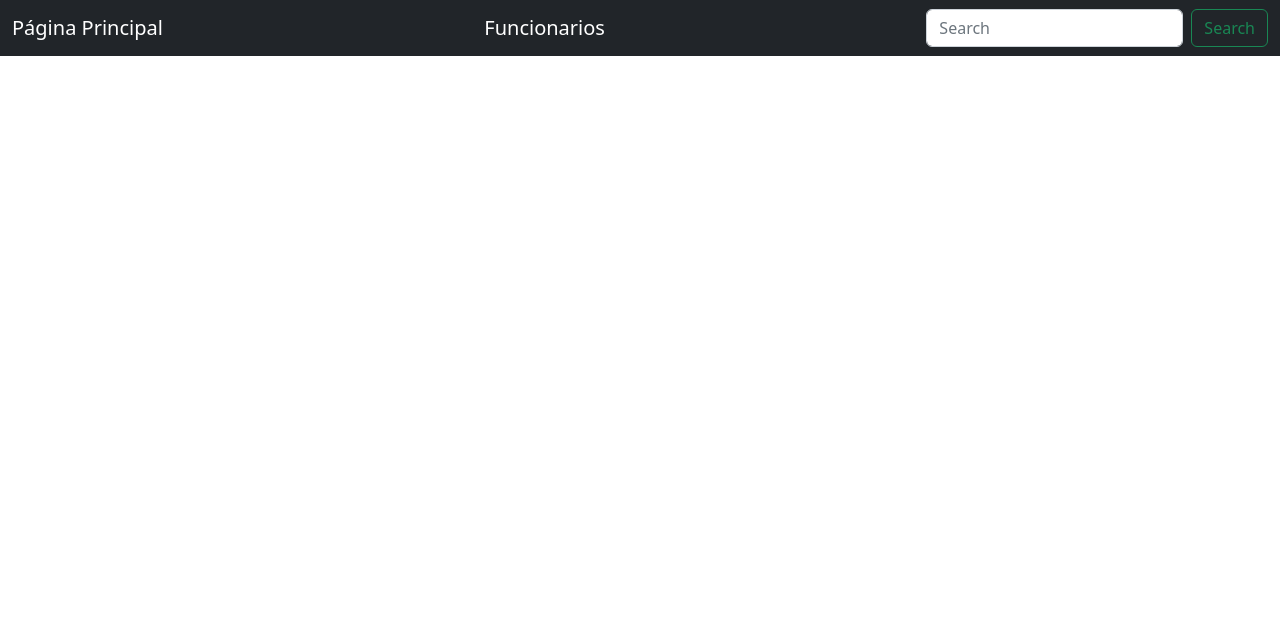
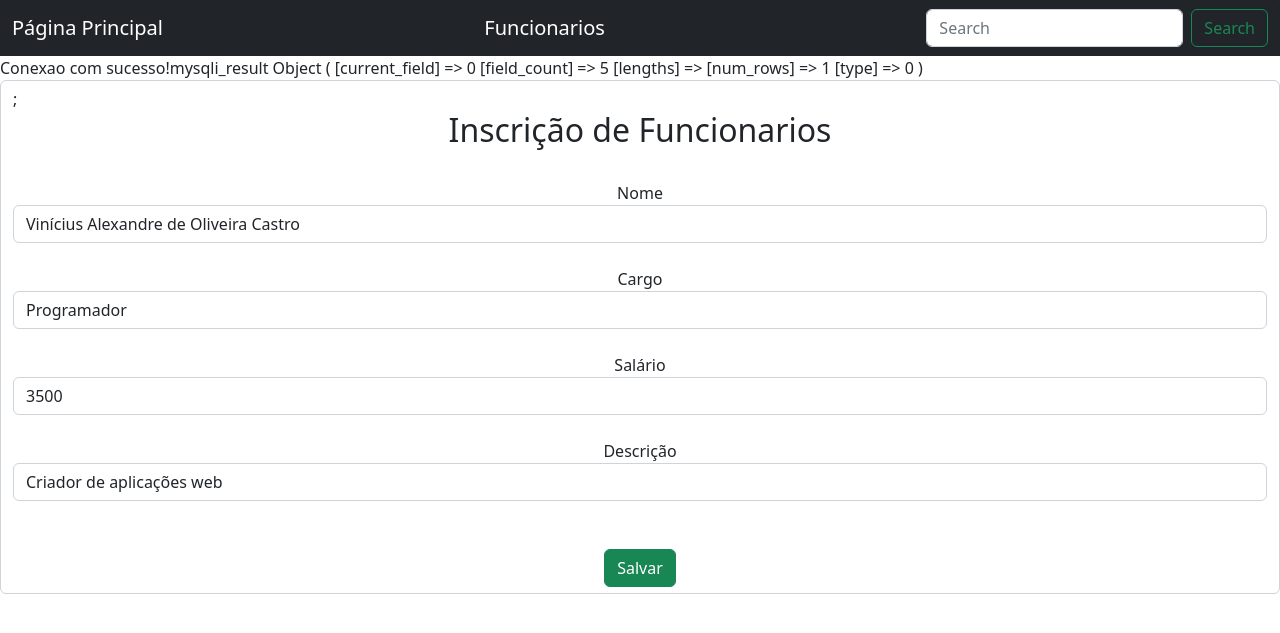
Before and after one commit to Vinicius2543/NocoesDaProgramassaoTeste, a PHP site: page /editarFuncionarios.php?id=1 in a window 1280 px wide. Shown: the top 633 px of the page. Run offline with PHP 8.4, Linux system fonts and the light colour scheme; data comes from the database, SQL or seed files in the repository; both versions use the stored data as it was after the commit.

Commit message:
Ultima atualizacao

```diff
--- a/editarFuncionarios.php
+++ b/editarFuncionarios.php
@@ -17,5 +17,58 @@
           </form>
       </div>
     </nav>
+    <?php
+    function conexao(){
+      $nomeServidor = "localhost";
+      $database = "database";
+      $usuario = "root";
+      $senha = "";
+
+      //criar a conexão
+      $conexao = mysqli_connect($nomeServidor, $usuario, $senha, $database);
+      //checagem de conexão
+      if(!$conexao){
+        die("ConeXão falhou: ".mysqli_connect_error());
+      }else{
+        echo "Conexao com sucesso!";
+      }
+      return $conexao;
+    }
+    function selectFuncionarios($id){
+      $conexao = conexao();
+      //executar o comando desejado (ou query)
+      $comando = "SELECT * FROM FUNCIONARIOS WHERE ID = $id";
+      $resultado_comando = mysqli_query($conexao, $comando) or die('Erro do envio no envio do comando: '.$conexao)." ".mysqli_error($conexao);
+      //exibir dados da tabela
+      return $resultado_comando;
+    }
+
+    //o get serve para pegar informações na barra de pesquisa
+    $funcionario = selectFuncionarios($_GET['id']);
+    print_r($funcionario)
+    ?>
+    <form class="form-control" action="" method="POST">;
+        <?php while($indice = mysqli_fetch_array($funcionario)){?>
+          <center>
+
+              <h2>Inscrição de Funcionarios</h2><br>
+
+              <label>Nome</label><br>
+              <input class="form-control" type="text" name="nome" required value="<?php echo $indice['nome'] ?>"><br>
+
+              <label>Cargo</label><br>
+              <input class="form-control" type="text" name="cargo" required value="<?php echo $indice['cargo'] ?>"><br>
+
+              <label>Salário</label><br>
+              <input class="form-control" type="number" name="salario" required value="<?php echo $indice['salario']?>"><br>
+
+              <label>Descrição</label><br>
+              <input class="form-control" type="text" name="descricao" required value="<?php echo $indice['descricao'] ?>"><br><br>
+
+              <button class="btn btn-success" type="submit">Salvar</button>
+
+          </center>
+        <?php } ?>
+      </form>
   </body>
 </htm>
--- a/funcionarios.php
+++ b/funcionarios.php
@@ -47,7 +47,6 @@
           //exibir dados da tabela
           return $resultado_comando;
         }
-        $funcionarios = selectFuncionarios();
 
         function deletar($id){
           $conexao = conexao();
@@ -58,6 +57,8 @@
               echo"Deu erro, funcionario não foi apagado";
             }
         }
+
+        $funcionarios = selectFuncionarios();
 
         ?>
         <table class="table table-hover">
@@ -85,7 +86,7 @@
                 echo "<td>";
                     echo"<form action='editarFuncionarios.php?id=$indice[id]' method='POST'>";
                       echo"<button class='btn btn-info'>Editar</button>";
-                    echo"</form>"
+                    echo"</form>";
                     echo"<form action ='funcionarios.php?id=$indice[id]' method='POST'>";
                         echo "<button type='submit' class='btn btn-danger'>Remover</button>";
                     echo"</form>";
```
Also changed, not shown: funcionarios.sql (added, +72 -0 lines), CadrastarFuncionario.php (line endings or trailing spaces). Lines whose indentation alone changed are shown as unchanged.
